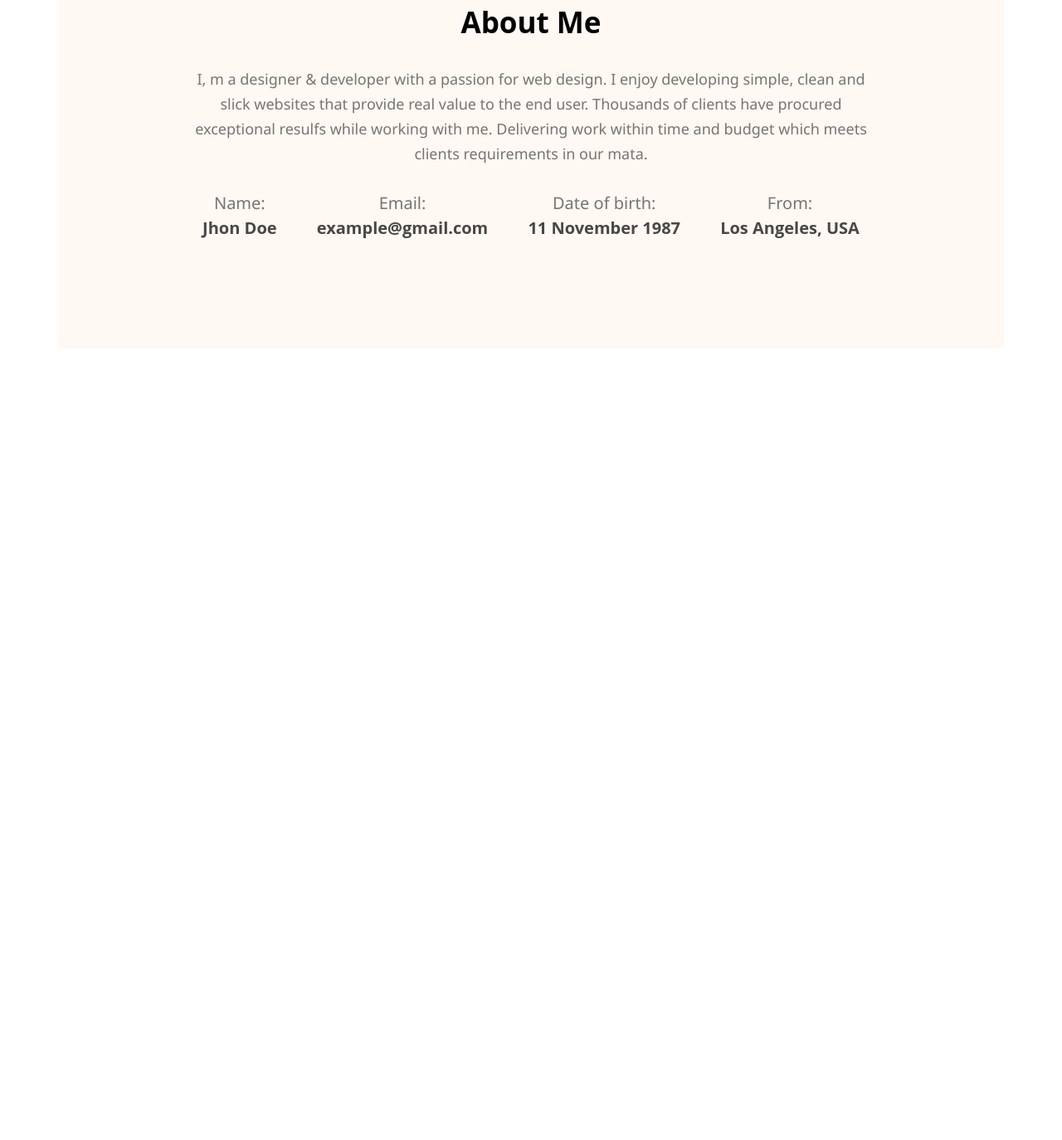
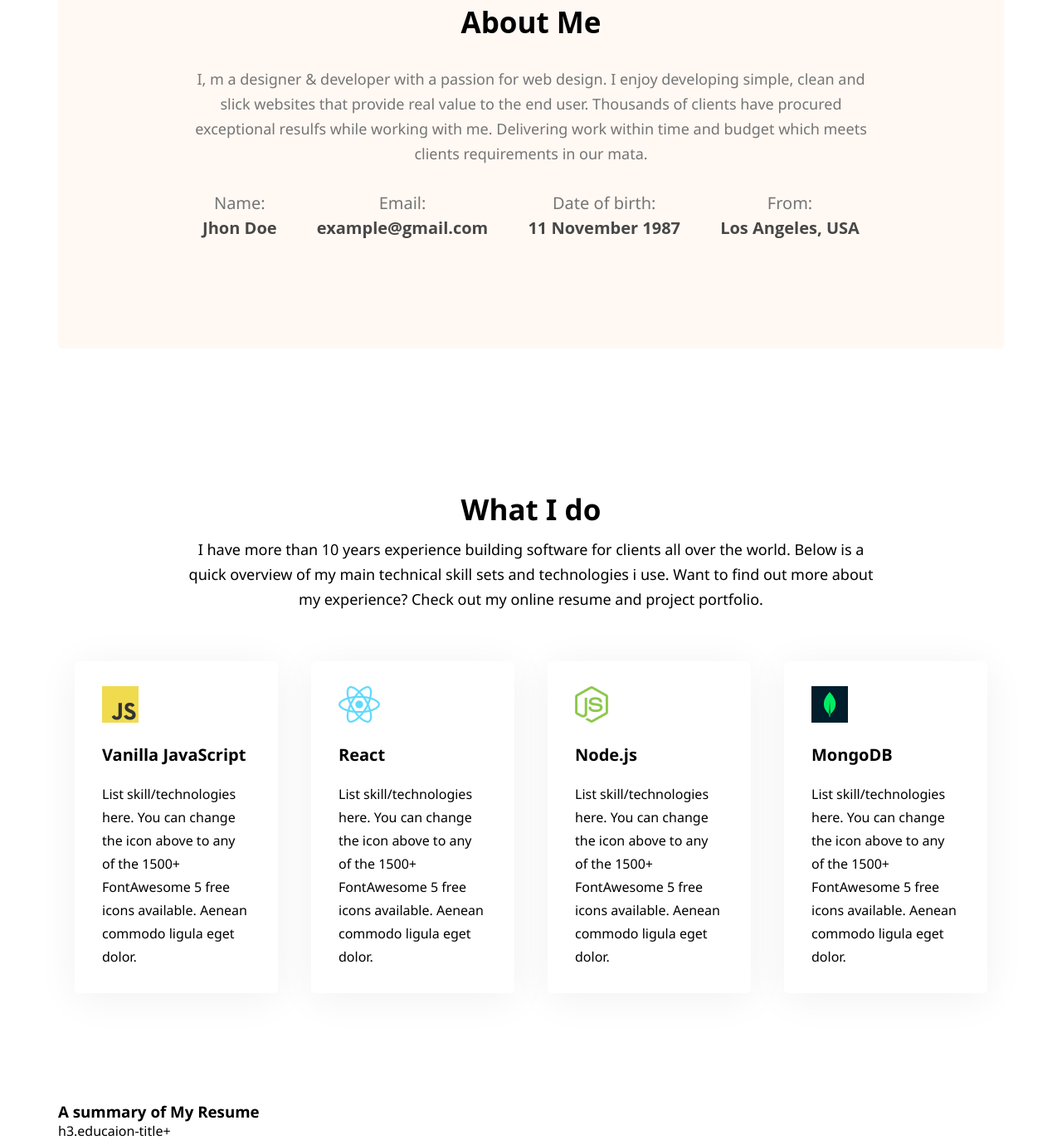
Before and after one commit to Shahed70/myportfolio, a plain HTML site: page index.html in a window 1280 px wide. Shown: the part 1093-2467 px from the top of the page at 83% size. Before the commit the page ends 1513 px from the top, so only its background shows below. Drawn offline with Linux system fonts and the light colour scheme.

Commit message:
Skill content has been added

```diff
--- a/index.html
+++ b/index.html
@@ -36,6 +36,7 @@
     </header>
 
         <main>
+            <!-- About section -->
             <section class="about">
                 <h3 class="section-title">About Me</h3>
                 <p class="section-description">I, m a designer & developer with a passion for web design. I enjoy developing simple, clean and slick websites that provide real value to the end user. Thousands of clients have procured exceptional resulfs while working with me. Delivering work within time and budget which meets clients requirements in our mata.</p>
@@ -58,6 +59,53 @@
                     </div>
                 </div>
             </section>
+            <!-- About section -->
+
+
+            <!-- Mywork section -->
+            <section class="mywork">
+                <h3 class="mywork-title">What I do</h3>
+                <p class="mywork-description">I have more than 10 years experience building software for clients all over the world. Below is a quick overview of my main technical skill sets and technologies i use. Want to find out more about my experience? Check out my online resume and project portfolio.</p>
+                <div class="skills-container">
+                    <div class="skill-card">
+                        <img src="images/icons/js.png" alt="" class="skill-img">
+                        <h5 class="skill-title">Vanilla JavaScript</h5>
+                        <div class="skill-description">List skill/technologies here. You can change the icon above to any of the 1500+ FontAwesome 5 free icons available. Aenean commodo ligula eget dolor.</div>
+                    </div>
+                    <div class="skill-card">
+                        <img src="images/icons/react.png" alt="" class="skill-img">
+                        <h5 class="skill-title">React</h5>
+                        <div class="skill-description">List skill/technologies here. You can change the icon above to any of the 1500+ FontAwesome 5 free icons available. Aenean commodo ligula eget dolor.</div>
+                    </div>
+                    <div class="skill-card">
+                        <img src="images/icons/nodejs.png" alt="" class="skill-img">
+                        <h5 class="skill-title">Node.js</h5>
+                        <div class="skill-description">List skill/technologies here. You can change the icon above to any of the 1500+ FontAwesome 5 free icons available. Aenean commodo ligula eget dolor.</div>
+                    </div>
+                    <div class="skill-card">
+                        <img src="images/icons/mongo.png" alt="" class="skill-img">
+                        <h5 class="skill-title">MongoDB</h5>
+                        <div class="skill-description">List skill/technologies here. You can change the icon above to any of the 1500+ FontAwesome 5 free icons available. Aenean commodo ligula eget dolor.</div>
+                    </div>
+                </div>
+            </section>
+            <!-- Mywork section -->
+
+            <!-- My resume sectin -->
+                <section class="resume">
+                    <h3>A summary of My Resume</h3>
+                    <div class="resume-container">
+                        <div class="education-container">
+                            h3.educaion-title+
+                        </div>
+                        <div class="experience-container">
+
+                        </div>
+                    </div>
+                </section>
+
+            <!-- My resume sectin -->
+
         </main>
 
     <script src="main.js"></script>
--- a/style.css
+++ b/style.css
@@ -1,6 +1,7 @@
 :root {
   --primary-color: #fd6e0a;
   --bacground-color: #fff8f3;
+
 }
 
 * {
@@ -8,6 +9,16 @@
   padding: 0;
   font-family: "Segoe UI", sans-serif;
 }
+
+/* Global */
+.mb{
+  margin-bottom: 130px;
+}
+.mt{
+  margin-top: 130px;
+}
+
+/* Global */
 
 .btn-primary {
   background-color: var(--primary-color);
@@ -104,6 +115,7 @@ main {
 /* About section style */
 .about {
   margin-top: 130px;
+  margin-bottom: 170px;
   border-radius: 5px;
   background: var(--bacground-color);
   padding: 130px 150px;
@@ -149,3 +161,48 @@ main {
   line-height: 30px;
 }
 /* About section style */
+
+/* Mywork section style */
+
+.mywork {
+}
+.mywork-title {
+  text-align: center;
+  font-size: 35px;
+  font-weight: 700;
+}
+.mywork-description {
+  text-align: center;
+  font-size: 18px;
+  line-height: 30px;
+  font-weight: 400;
+  padding: 10px 150px;
+  margin-bottom: 50px;
+}
+
+.skills-container {
+  display: flex;
+  justify-content: space-around;
+  margin-bottom: 130px;
+}
+
+.skill-card {
+  border-radius: 5px;
+  background: #fff;
+  padding: 30px 33px;
+  margin: 0 20px;
+  box-shadow: 0px 6px 50px 0px rgba(0, 0, 0, 0.06);
+}
+
+.skill-title {
+  margin: 20px 0px;
+  font-size: 20px;
+  font-weight: 700;
+}
+.skill-description {
+  font-size: 16px;
+  font-style: normal;
+  font-weight: 400;
+  line-height: 28px;
+}
+/* Mywork section style */
```
